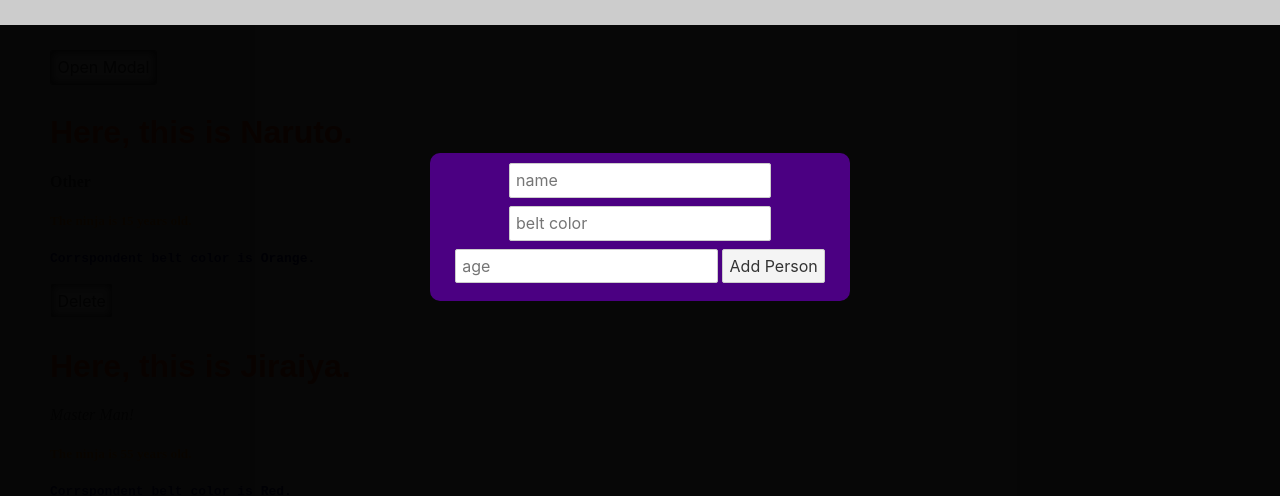
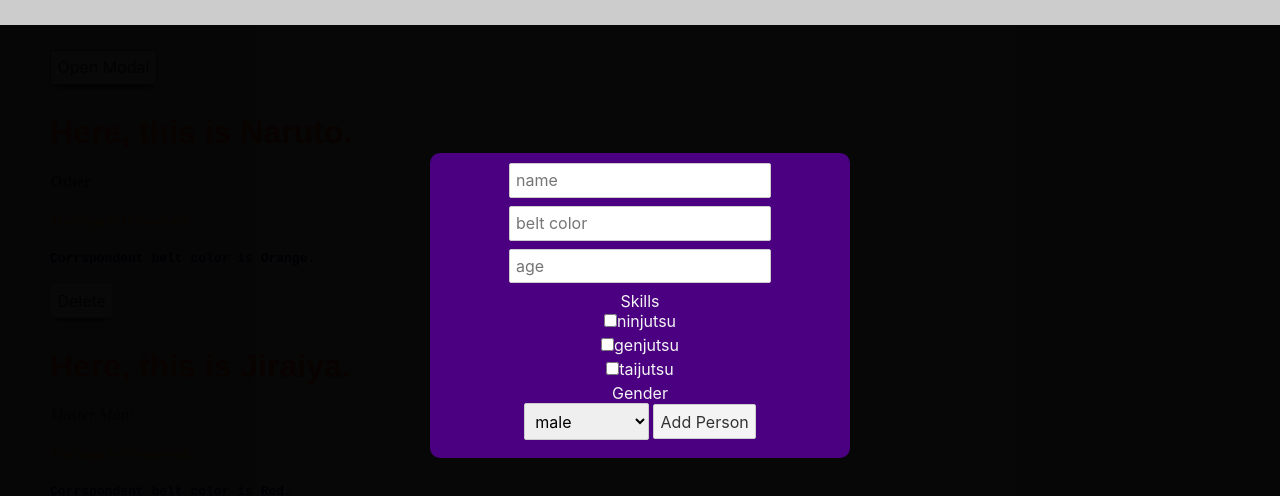
Before and after one commit to seoistiqur/svelte_netninja, a Svelte app: page / in a window 1280 px wide. Both pictures are taken after a click on the button "Open Modal". Shown: the top 496 px of the page. Built offline with nearby package versions, Linux system fonts and the light colour scheme.

Commit message:
form -> checkbox and select

```diff
--- a/src/App.svelte
+++ b/src/App.svelte
@@ -40,11 +40,11 @@
   }
 
   button {
-    box-shadow: inset 0 0 10px #000000;
+     box-shadow: 0 8px 6px -6px black;
   }
 
   button:hover {
-    box-shadow: 0 8px 6px -6px black;
+     box-shadow: inset 0 0 10px #000000;
   }
 </style>
 
--- a/src/Form.svelte
+++ b/src/Form.svelte
@@ -1,10 +1,13 @@
-<script>
+<!-- <script>
 	let name;
 	let beltColor;
 	let age;
+	let ninjutsu = false;
+	let genjutsu = false;
+	let taijutsu = false;
 
 	const handleSubmit = () => {
-		console.log(name, beltColor, age);
+		console.log(name, beltColor, age, ninjutsu, genjutsu, taijutsu);
 	}
 </script>
 
@@ -12,9 +15,40 @@
   <input type="text" placeholder="name" bind:value={name} />
   <input type="text" placeholder="belt color" bind:value={beltColor} />
   <input type="number" placeholder="age" bind:value={age} />
+  <label>Skills</label>
+  <input type="checkbox" bind:checked={ninjutsu}>ninjutsu<br />
+  <input type="checkbox" bind:checked={genjutsu}>genjutsu<br />
+  <input type="checkbox" bind:checked={taijutsu}>taijutsu<br />
   <button>Add Person</button>
 </form>
 
-<style>
+ -->
 
-</style>
+ <script>
+	let name;
+	let beltColor;
+	let age;
+	let skills = [];
+	let gender;
+
+	const handleSubmit = () => {
+		console.log(name, beltColor, age, skills, gender);
+	}
+</script>
+
+<form on:submit|preventDefault={handleSubmit}>
+  <input type="text" placeholder="name" bind:value={name} />
+  <input type="text" placeholder="belt color" bind:value={beltColor} />
+  <input type="number" placeholder="age" bind:value={age} />
+  <label>Skills</label>
+  <input type="checkbox" bind:group={skills} value="ninjutsu">ninjutsu<br />
+  <input type="checkbox" bind:group={skills} value="genjutsu">genjutsu<br />
+  <input type="checkbox" bind:group={skills} value="taijutsu">taijutsu<br />
+  <label>Gender</label>
+  <select bind:value={gender}>
+  	<option value="male">male</option>
+  	<option value="female">female</option>
+  	<option value="not relevant">not relevant</option>
+  </select>
+  <button>Add Person</button>
+</form>
```
